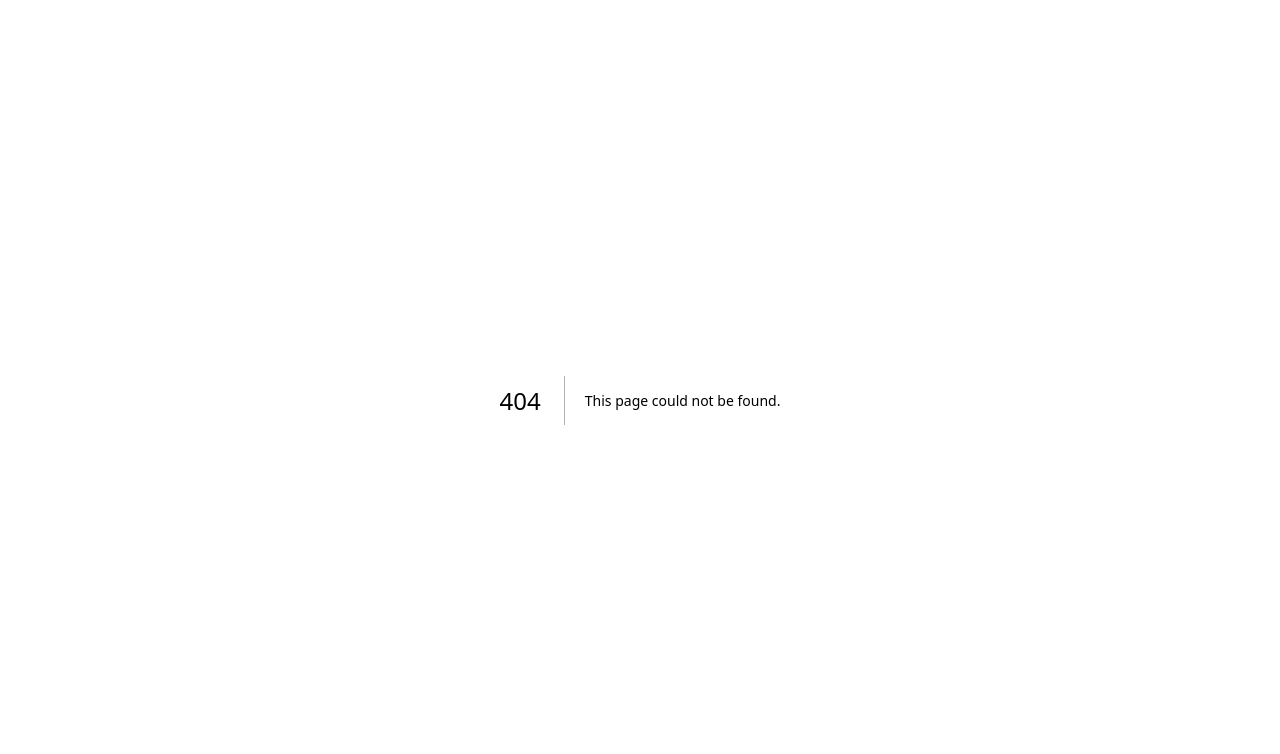
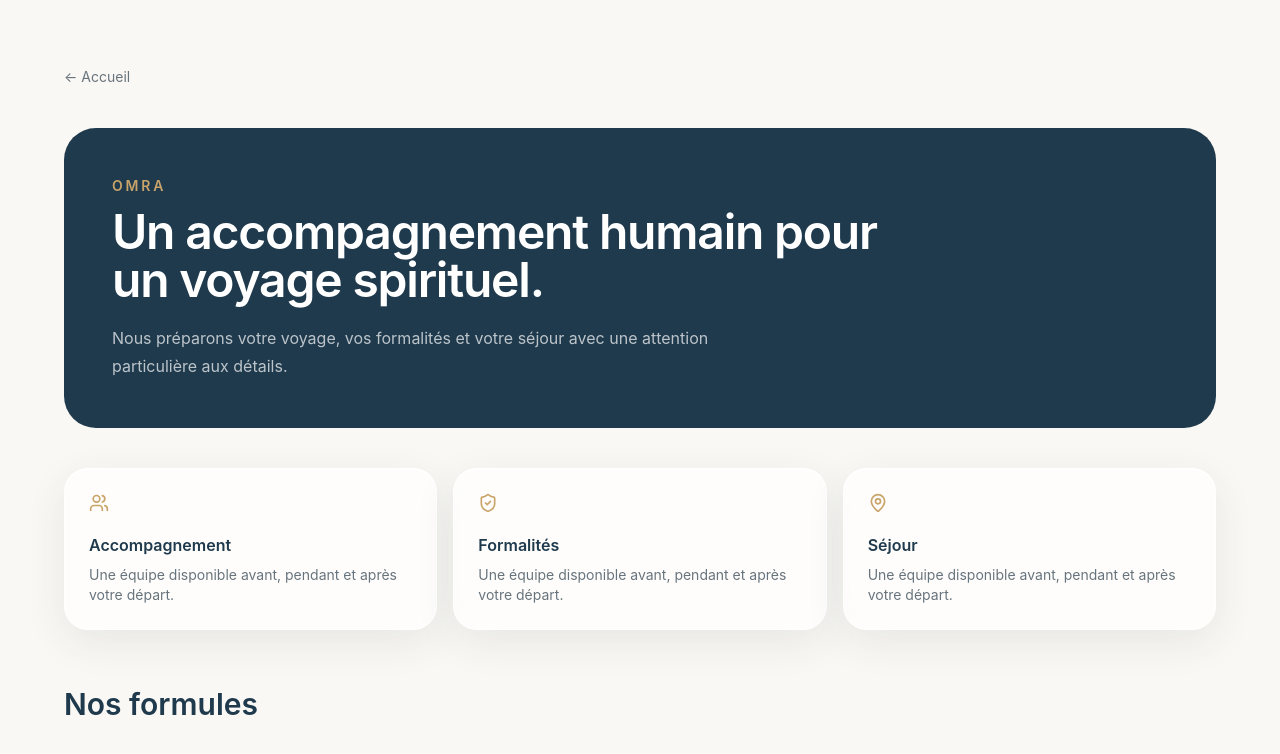
Before and after one commit to habibo-dev/Miloud-sabri, a Next.js app in the folder apps/web/: page /omra in a window 1280 px wide. Before the commit this address had no page. Shown: the top 754 px of the page. Built offline with nearby package versions, Linux system fonts and the light colour scheme; no server answers; the database is empty.

Commit message:
Add Omra page

```diff
--- /dev/null
+++ b/apps/web/src/app/omra/page.tsx
@@ -0,0 +1,25 @@
+import { db } from "@miloud-sabri/database";
+import { MapPin, ShieldCheck, Users } from "lucide-react";
+
+export const dynamic = "force-dynamic";
+
+export default async function OmraPage() {
+  const offers = await db.package.findMany({ where: { active: true, destination: { slug: "makkah" } }, include: { destination: true } });
+  return (
+    <main className="min-h-screen bg-cream px-6 py-16 md:px-10">
+      <div className="mx-auto max-w-6xl">
+        <a href="/" className="text-sm text-muted">← Accueil</a>
+        <section className="mt-10 rounded-[2rem] bg-navy p-8 text-white md:p-12">
+          <p className="text-sm font-semibold uppercase tracking-[.2em] text-champagne">Omra</p>
+          <h1 className="mt-3 max-w-3xl text-5xl font-semibold tracking-tight">Un accompagnement humain pour un voyage spirituel.</h1>
+          <p className="mt-5 max-w-2xl leading-7 text-white/70">Nous préparons votre voyage, vos formalités et votre séjour avec une attention particulière aux détails.</p>
+        </section>
+        <div className="mt-10 grid gap-4 md:grid-cols-3">
+          {[["Accompagnement", Users],["Formalités", ShieldCheck],["Séjour", MapPin]].map(([label,Icon]) => <div key={label as string} className="glass rounded-glass p-6"><Icon className="h-5 w-5 text-champagne" /><h2 className="mt-5 font-semibold text-navy">{label as string}</h2><p className="mt-2 text-sm text-muted">Une équipe disponible avant, pendant et après votre départ.</p></div>)}
+        </div>
+        <h2 className="mt-14 text-3xl font-semibold text-navy">Nos formules</h2>
+        <div className="mt-6 grid gap-5 md:grid-cols-2">{offers.map((offer) => <a href={`/sejours/${offer.slug}`} key={offer.id} className="glass rounded-glass p-6"><p className="text-sm text-muted">{offer.durationDays} jours</p><h3 className="mt-2 text-2xl font-semibold text-navy">{offer.title}</h3><p className="mt-2 text-muted">{offer.summary}</p></a>)}</div>
+      </div>
+    </main>
+  );
+}
```
